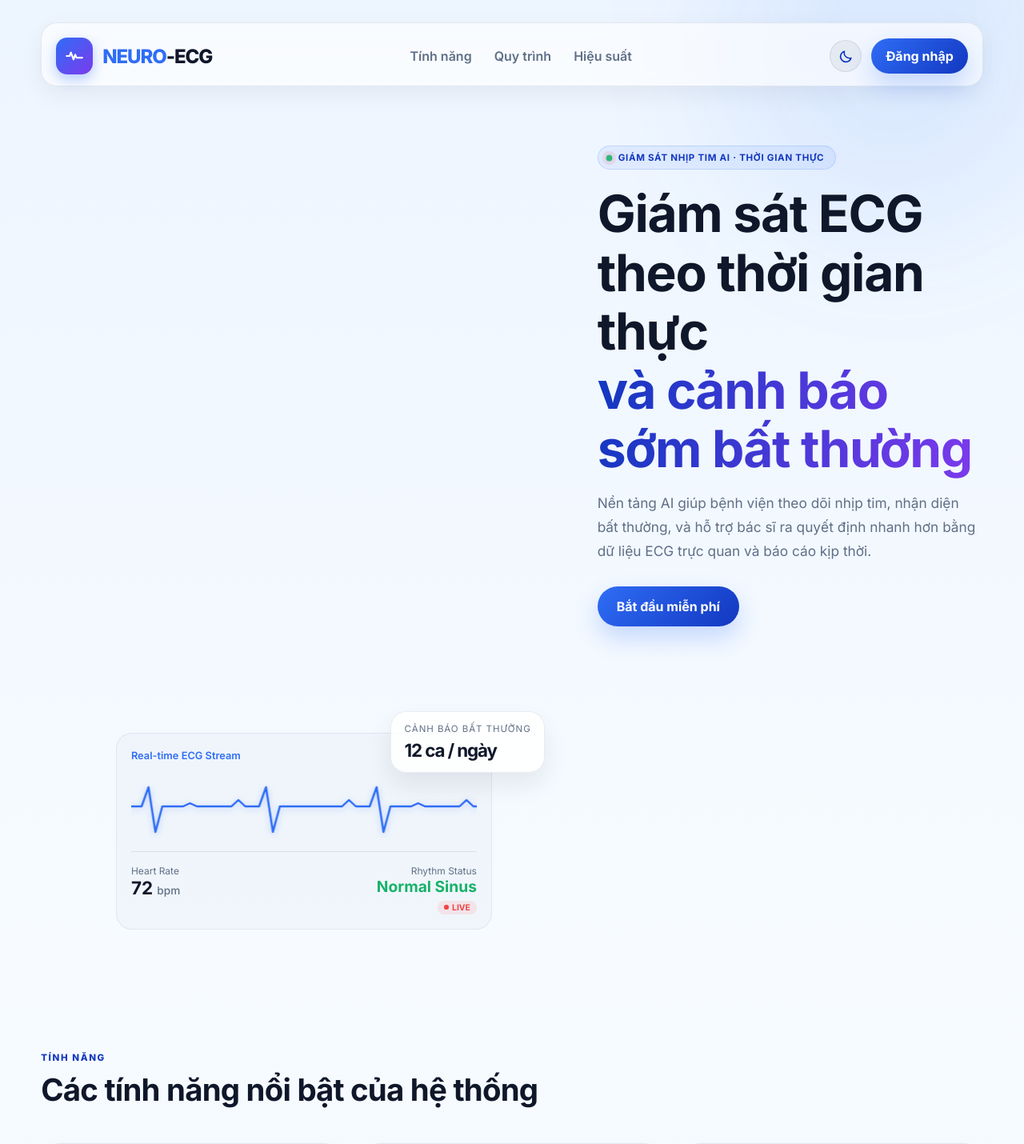
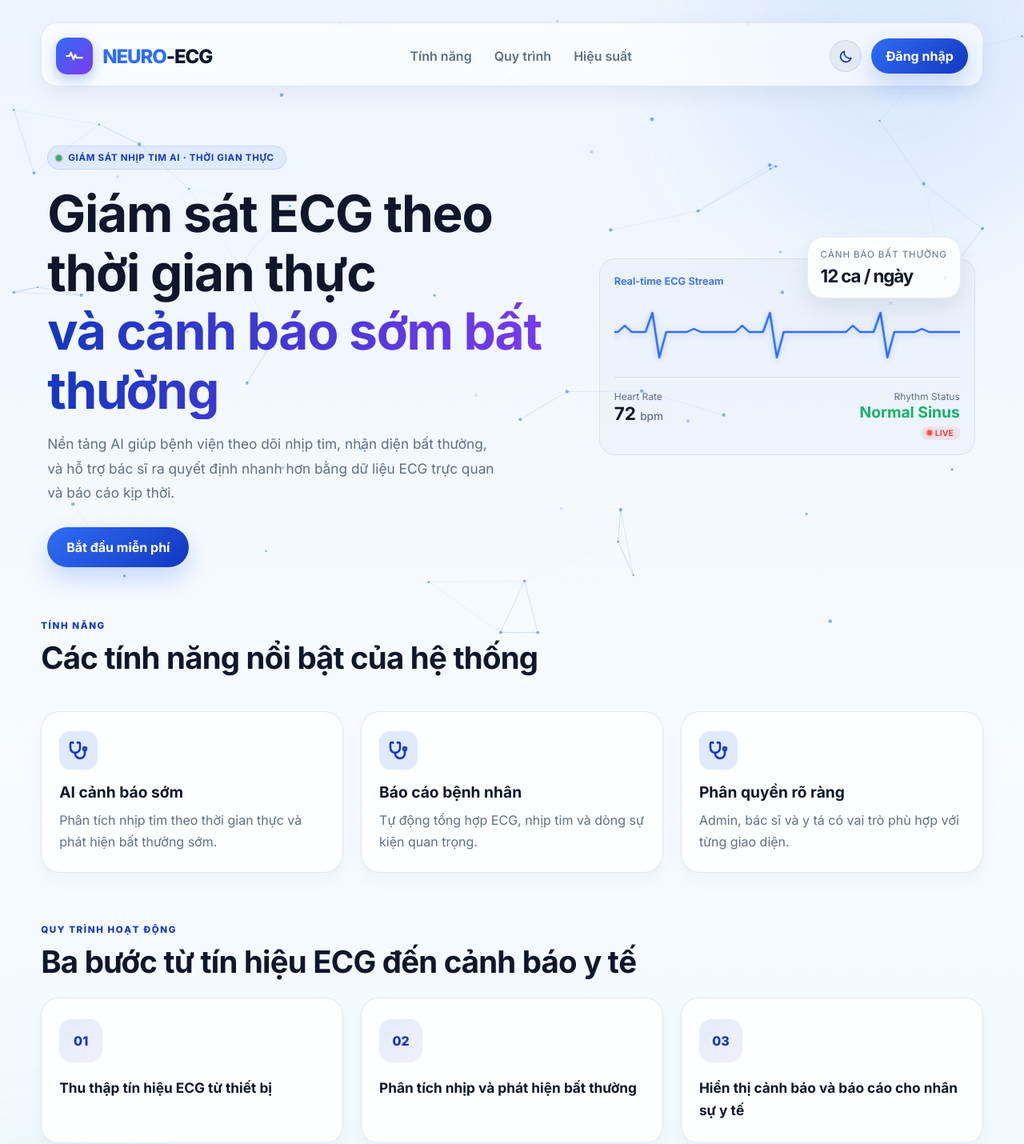
Before and after one commit to NamHaiIT2HUST/ECG-Arrhythmia-Detection, a React (Vite) app in the folder frontend/: page / in a window 1280 px wide. Shown: the top 1430 px of the page at 80% size. Built offline with nearby package versions, Linux system fonts and the light colour scheme; no server answers.

Commit message:
feat: redesign landing page with dynamic animations, sticky header, manual theme toggle

```diff
--- a/frontend/src/index.css
+++ b/frontend/src/index.css
@@ -60,7 +60,7 @@ html,
   font-family: 'Inter', -apple-system, BlinkMacSystemFont, 'Segoe UI', sans-serif;
   background: linear-gradient(180deg, var(--bg-grad-1) 0%, var(--bg-grad-2) 50%, var(--bg-grad-3) 100%);
   color: var(--text-main);
-  overflow-x: hidden;
+  overflow-x: clip;
   transition: background 0.3s ease, color 0.3s ease;
 }
 
@@ -110,8 +110,16 @@ button {
 .landing-shell {
   position: relative;
   min-height: 100vh;
-  overflow-x: hidden;
   padding: 28px clamp(20px, 4vw, 60px) 48px;
+}
+
+.network-canvas {
+  position: fixed;
+  inset: 0;
+  width: 100%;
+  height: 100%;
+  z-index: 0;
+  pointer-events: none;
 }
 
 .landing-glow {
@@ -162,8 +170,9 @@ button {
 }
 
 .landing-header {
-  position: relative;
-  z-index: 1;
+  position: sticky;
+  top: 16px;
+  z-index: 10;
   max-width: 1240px;
   margin: 0 auto 42px;
   display: flex;
@@ -317,7 +326,14 @@ button {
   padding: 32px 8px 12px;
 }
 
-.hero-section > * {
+/* CHU Y: khong dung ">*" o day - no khop luon ca .particle-field (cung la con truc tiep cua
+   .hero-section), va vi cung specificity (1 class) nhung dung SAU rule ".particle-field" trong
+   file nay nen se THANG, ghi de mat position:absolute cua particle-field -> no bien thanh 1
+   grid item that (thay vi bi loai khoi grid flow nhu absolute), day .hero-copy sang cot 2 va
+   .hero-visual xuong hang duoi. Day chinh la nguyen nhan bug "chu chay sang phai, anh troi
+   xuong duoi" - chi liet ke dung 2 phan tu noi dung that. */
+.hero-section > .hero-copy,
+.hero-section > .hero-visual {
   position: relative;
   z-index: 1;
 }
@@ -649,18 +665,40 @@ button {
 }
 
 .feature-card {
+  position: relative;
+  overflow: hidden;
   background: var(--feature-card-bg);
   border: 1px solid var(--border-color);
   border-radius: 24px;
   padding: 24px 22px;
   box-shadow: 0 10px 25px rgba(15, 23, 42, 0.03);
-  transition: background 0.3s ease, transform 0.25s ease, box-shadow 0.25s ease;
+  transition: background 0.3s ease, transform 0.3s ease, box-shadow 0.3s ease, border-color 0.3s ease;
+}
+
+.feature-card::before,
+.workflow-card::before {
+  content: '';
+  position: absolute;
+  top: 0;
+  left: 0;
+  right: 0;
+  height: 3px;
+  background: linear-gradient(90deg, var(--primary), #7c3aed);
+  transform: scaleX(0);
+  transform-origin: left;
+  transition: transform 0.4s cubic-bezier(0.16, 1, 0.3, 1);
+}
+
+.feature-card:hover::before,
+.workflow-card:hover::before {
+  transform: scaleX(1);
 }
 
 .feature-card:hover,
 .workflow-card:hover {
-  transform: translateY(-4px);
-  box-shadow: 0 18px 34px rgba(15, 23, 42, 0.1);
+  transform: translateY(-6px);
+  box-shadow: 0 20px 38px rgba(15, 23, 42, 0.12);
+  border-color: rgba(47, 109, 246, 0.35);
 }
 
 .feature-icon {
@@ -674,6 +712,13 @@ button {
   color: var(--primary-strong);
   font-size: 1.3rem;
   margin-bottom: 16px;
+  transition: transform 0.4s cubic-bezier(0.34, 1.56, 0.64, 1), background 0.3s ease, color 0.3s ease;
+}
+
+.feature-card:hover .feature-icon {
+  transform: scale(1.12) rotate(-6deg);
+  background: linear-gradient(135deg, var(--primary), #7c3aed);
+  color: white;
 }
 
 .feature-card h3 {
@@ -720,12 +765,14 @@ button {
 }
 
 .workflow-card {
+  position: relative;
+  overflow: hidden;
   padding: 26px 22px;
   border-radius: 22px;
   background: var(--workflow-card-bg);
   border: 1px solid var(--border-color);
   box-shadow: 0 10px 18px rgba(15, 23, 42, 0.03);
-  transition: background 0.3s ease, transform 0.25s ease, box-shadow 0.25s ease;
+  transition: background 0.3s ease, transform 0.3s ease, box-shadow 0.3s ease, border-color 0.3s ease;
 }
 
 .step-number {
@@ -739,6 +786,11 @@ button {
   color: var(--primary-strong);
   font-weight: 800;
   margin-bottom: 18px;
+  transition: transform 0.4s cubic-bezier(0.34, 1.56, 0.64, 1);
+}
+
+.workflow-card:hover .step-number {
+  transform: scale(1.08) rotate(-4deg);
 }
 
 .workflow-card h3 {
@@ -771,6 +823,23 @@ button {
 
   .hero-copy {
     max-width: none;
+  }
+
+  /* Duoi 980px, hero-section xep 1 cot (hero-copy tren, hero-visual duoi). hero-visual truoc
+     day giu nguyen min-height:420px + can giua danh cho layout 2 cot ngang hang - khi xep
+     doc, no de lai 1 khoang trong xau xi phia tren card, va mini-stat (position:absolute,
+     right:20px) tinh theo chieu rong CA HERO-VISUAL (rong het container) trong khi the
+     pulse-panel chi rong toi da 470px va duoc can giua rieng - 2 thu lech nhau, badge troi
+     lo lung canh phai thay vi nam sat card. Chuyen badge ve static (nam ngay duoi card, dung
+     flow binh thuong) va bo min-height ep buoc. */
+  .hero-visual {
+    min-height: auto;
+    flex-direction: column;
+    gap: 16px;
+  }
+
+  .mini-stat {
+    position: static;
   }
 }
 
--- a/frontend/src/pages/LoginPage.jsx
+++ b/frontend/src/pages/LoginPage.jsx
@@ -1,4 +1,4 @@
-import React, { useEffect, useState } from 'react';
+import React, { useEffect, useRef, useState } from 'react';
 import { useAuth } from '../context/AuthContext';
 
 const THEME_KEY = 'ecg_theme';
@@ -43,6 +43,115 @@ const MoonIcon = () => (
     <path d="M20 14.5A8.5 8.5 0 0 1 9.5 4a8.5 8.5 0 1 0 10.5 10.5Z" stroke="currentColor" strokeWidth="2" strokeLinejoin="round" />
   </svg>
 );
+
+// Nen "constellation" dong sau toan bo landing page: cac hat troi tu do va tu ket noi bang duong
+// ke khi den gan nhau (ve bang canvas moi frame), lay cam hung tu nen dang o
+// https://www.c3-app-165.io.vn/. Dung canvas (khong phai DOM node) vi so luong hat + duong noi
+// thay doi lien tuc moi frame, dung DOM se rat nang. position:fixed nen luon phu kin man hinh
+// va dung nguyen khi cuon trang (khong can ve lai theo chieu cao toan trang).
+const NetworkBackground = ({ dark }) => {
+  const canvasRef = useRef(null);
+
+  useEffect(() => {
+    const canvas = canvasRef.current;
+    if (!canvas) return undefined;
+    const ctx = canvas.getContext('2d');
+    const reduceMotion = window.matchMedia && window.matchMedia('(prefers-reduced-motion: reduce)').matches;
+
+    const NODE_COUNT = 52;
+    const LINK_DIST = 140;
+    const dotColor = dark ? 'rgba(147, 197, 253, 0.8)' : 'rgba(47, 109, 246, 0.55)';
+    const lineColorBase = dark ? '150, 197, 253' : '47, 109, 246';
+
+    let width = 0;
+    let height = 0;
+    let nodes = [];
+    let rafId = null;
+
+    const resize = () => {
+      width = window.innerWidth;
+      height = window.innerHeight;
+      const dpr = Math.min(window.devicePixelRatio || 1, 2);
+      canvas.width = width * dpr;
+      canvas.height = height * dpr;
+      canvas.style.width = `${width}px`;
+      canvas.style.height = `${height}px`;
+      ctx.setTransform(dpr, 0, 0, dpr, 0, 0);
+    };
+
+    const initNodes = () => {
+      nodes = Array.from({ length: NODE_COUNT }, () => ({
+        x: Math.random() * width,
+        y: Math.random() * height,
+        vx: (Math.random() - 0.5) * 0.3,
+        vy: (Math.random() - 0.5) * 0.3,
+        r: Math.random() * 1.4 + 1.1,
+      }));
+    };
+
+    const drawFrame = () => {
+      ctx.clearRect(0, 0, width, height);
+
+      for (let i = 0; i < nodes.length; i += 1) {
+        for (let j = i + 1; j < nodes.length; j += 1) {
+          const a = nodes[i];
+          const b = nodes[j];
+          const dx = a.x - b.x;
+          const dy = a.y - b.y;
+          const dist = Math.sqrt(dx * dx + dy * dy);
+          if (dist < LINK_DIST) {
+            ctx.strokeStyle = `rgba(${lineColorBase}, ${(1 - dist / LINK_DIST) * 0.32})`;
+            ctx.lineWidth = 1;
+            ctx.beginPath();
+            ctx.moveTo(a.x, a.y);
+            ctx.lineTo(b.x, b.y);
+            ctx.stroke();
+          }
+        }
+      }
+
+      ctx.fillStyle = dotColor;
+      for (const n of nodes) {
+        ctx.beginPath();
+        ctx.arc(n.x, n.y, n.r, 0, Math.PI * 2);
+        ctx.fill();
+      }
+    };
+
+    const step = () => {
+      for (const n of nodes) {
+        n.x += n.vx;
+        n.y += n.vy;
+        if (n.x <= 0 || n.x >= width) n.vx *= -1;
+        if (n.y <= 0 || n.y >= height) n.vy *= -1;
+      }
+      drawFrame();
+      rafId = requestAnimationFrame(step);
+    };
+
+    resize();
+    initNodes();
+
+    if (reduceMotion) {
+      drawFrame();
+    } else {
+      step();
+    }
+
+    const handleResize = () => {
+      resize();
+      initNodes();
+    };
+    window.addEventListener('resize', handleResize);
+
+    return () => {
+      if (rafId) cancelAnimationFrame(rafId);
+      window.removeEventListener('resize', handleResize);
+    };
+  }, [dark]);
+
+  return <canvas ref={canvasRef} className="network-canvas" aria-hidden="true" />;
+};
 
 const features = [
   { title: 'AI cảnh báo sớm', text: 'Phân tích nhịp tim theo thời gian thực và phát hiện bất thường sớm.' },
@@ -198,6 +307,7 @@ const LoginPage = () => {
 
   return (
     <div className="landing-shell">
+      <NetworkBackground dark={isDarkActive} />
       <div className="landing-glow glow-one" />
       <div className="landing-glow glow-two" />
 
```
